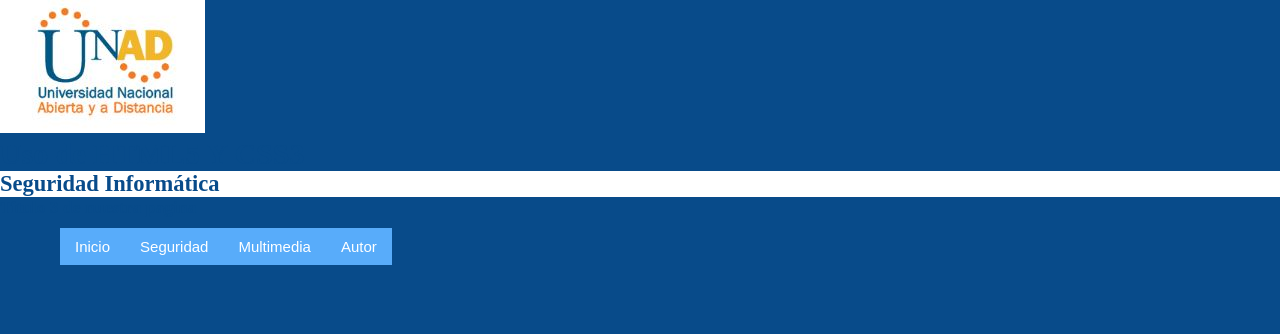
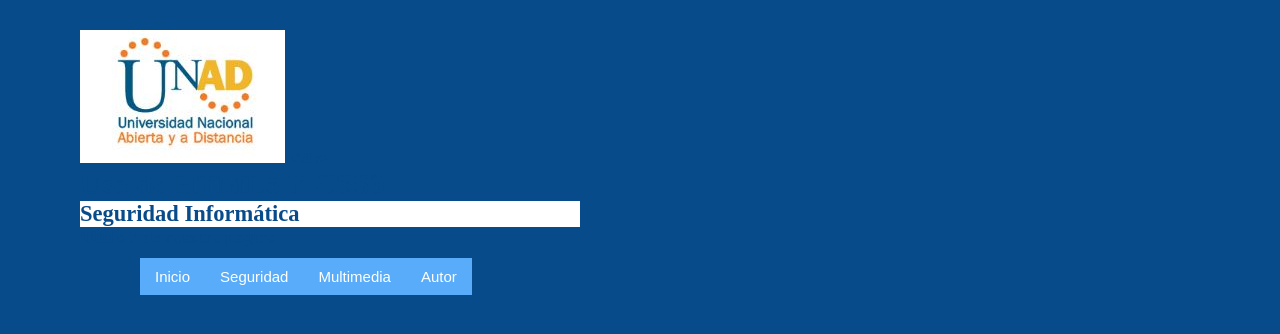
Before and after one commit to alvarodquesadag/webovi, a plain HTML site: page index.html in a window 1280 px wide. Drawn offline with Linux system fonts and the light colour scheme.

Commit message:
commit11
depurando errores

```diff
--- a/index.html
+++ b/index.html
@@ -3,7 +3,9 @@
 	<head>
 		<meta charset="utf-8">
 		<title>Tarea 3 - Diseño de Sitos Web </title>
-		<img  src="images/logounad.jpg" alt="Logo UNAD">
+		<div>
+			<img  SRC="images/logounad.jpg" alt="Logo UNAD">
+		<\div>
 		<link rel="stylesheet" type="text/css" href="css/estilos.css">
 	</head>
 	<body>
```
Also changed, not shown: autor.html (+3 -1 lines), lectura1.html (+3 -1 lines), lectura2.html (+3 -1 lines), lectura3.html (+3 -1 lines), lectura4.html (+3 -1 lines), lectura5.html (+3 -1 lines), multimedia1.html (+3 -1 lines), pagina1.html (+3 -1 lines).
